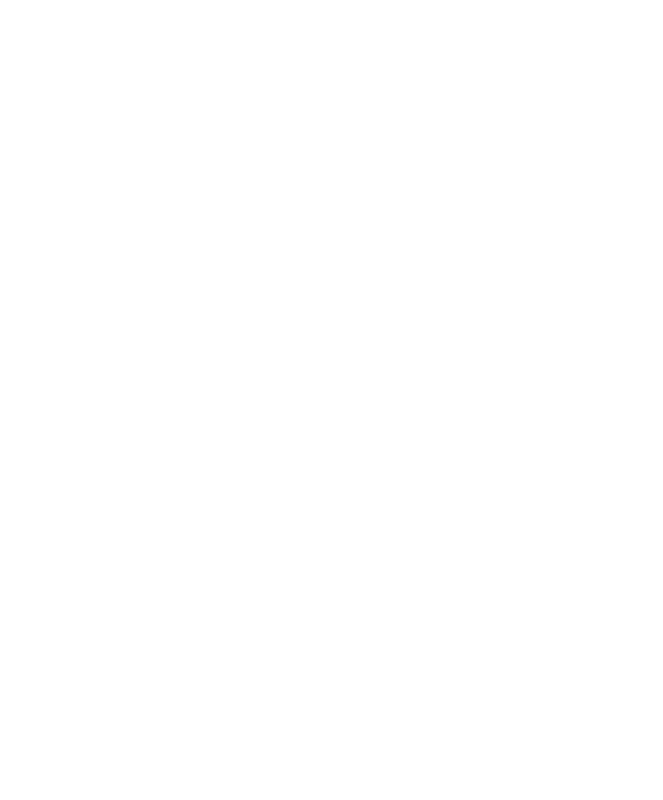
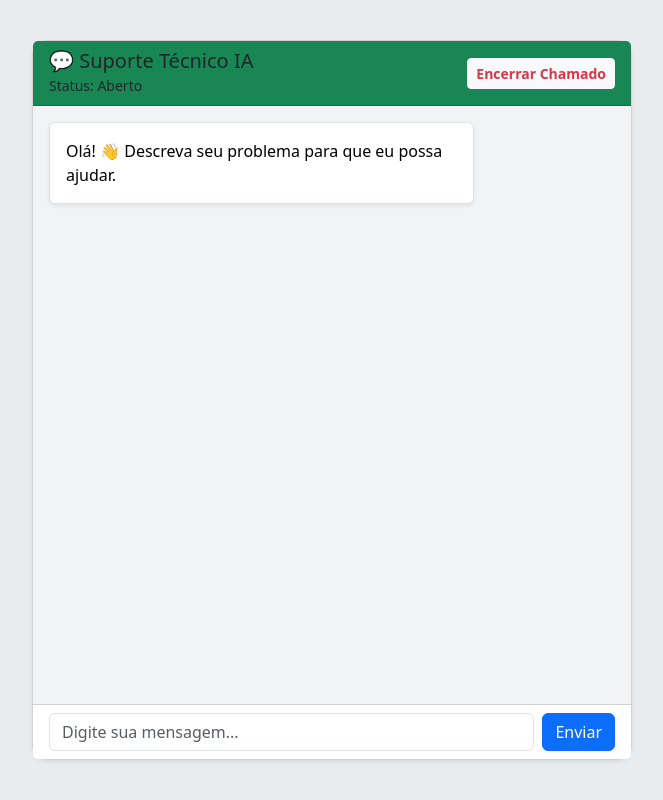
Before and after one commit to Guilherme3712/pim-helpdesk-chatbot, a React app in the folder frontend/helpdesk-chatbot-estatico/: page /chatbot in a window 1280 px wide. Before the commit this address had no page. Shown: the whole page, without its empty margins (308-971 px from the left). Built offline with nearby package versions, Linux system fonts and the light colour scheme; the HTML template or start-up script is replaced by a standard one.

Commit message:
Ajuste nas telas

```diff
--- a/frontend/helpdesk-chatbot-estatico/package.json
+++ b/frontend/helpdesk-chatbot-estatico/package.json
@@ -12,6 +12,7 @@
   "dependencies": {
     "bootstrap": "^5.3.8",
     "react": "^19.1.1",
+    "react-bootstrap": "^2.10.10",
     "react-dom": "^19.1.1",
     "react-router-dom": "^7.9.4"
   },
--- a/frontend/helpdesk-chatbot-estatico/src/App.jsx
+++ b/frontend/helpdesk-chatbot-estatico/src/App.jsx
@@ -4,6 +4,7 @@
 import Painel from "./pages/painel/painel";
 import Cadastro from "./pages/cadastro/cadastro";
 import { Routes, Route, Link } from "react-router-dom";
+import Chatbot from './pages/chatbot/chatbot';
 
 function App() {
 
@@ -31,6 +32,7 @@
             <Route path="/home" element={<Home />} />
             <Route path="/chamados" element={<Chamados />} />
             <Route path="/painel" element={<Painel />} />
+            <Route path="/chatbot" element={<Chatbot />} />
             <Route path="/cadastro" element={<Cadastro />} />
           </Routes>
         {/* </div> */}
--- /dev/null
+++ b/frontend/helpdesk-chatbot-estatico/src/pages/chatbot/chatbot.jsx
@@ -0,0 +1,132 @@
+import { useState, useRef, useEffect } from "react";
+import "bootstrap/dist/css/bootstrap.min.css";
+
+export default function Chatbot() {
+  const [messages, setMessages] = useState([
+    { sender: "ia", text: "Olá! 👋 Descreva seu problema para que eu possa ajudar." },
+  ]);
+  const [input, setInput] = useState("");
+  const [status, setStatus] = useState("Aberto"); // Status do chamado
+  const chatEndRef = useRef(null);
+
+  const statusColors = {
+    Aberto: "bg-success",
+    "Em andamento": "bg-warning text-dark",
+    Resolvido: "bg-secondary text-white",
+  };
+
+  // Rola para o final ao adicionar nova mensagem
+  useEffect(() => {
+    chatEndRef.current?.scrollIntoView({ behavior: "smooth" });
+  }, [messages]);
+
+  const handleSend = () => {
+    if (!input.trim()) return;
+    setMessages([...messages, { sender: "usuario", text: input }]);
+    setInput("");
+
+    // Simulação de resposta do chatbot
+    setTimeout(() => {
+      setMessages(prev => [
+        ...prev,
+        { sender: "ia", text: "Estou analisando sua solicitação..." },
+      ]);
+
+      // Se o status estiver aberto, muda para "Em andamento"
+      if (status === "Aberto") setStatus("Em andamento");
+    }, 800);
+  };
+
+  const handleCloseTicket = () => {
+    setStatus("Resolvido");
+    alert("Chamado encerrado!");
+  };
+
+  return (
+    <div
+      className="d-flex align-items-center justify-content-center"
+      style={{ height: "100vh", backgroundColor: "#e9ecef" }}
+    >
+      <div
+        className="card shadow-sm w-100"
+        style={{
+          maxWidth: "600px",
+          borderRadius: "15px",
+          height: "90vh",
+          display: "flex",
+          flexDirection: "column",
+        }}
+      >
+        {/* Cabeçalho com status */}
+        <div
+          className={`card-header d-flex justify-content-between align-items-center ${statusColors[status]}`}
+        >
+          <div>
+            <h5 className="mb-0">💬 Suporte Técnico IA</h5>
+            <small>Status: {status}</small>
+          </div>
+          <button
+            className="btn btn-light btn-sm text-danger fw-bold"
+            onClick={handleCloseTicket}
+          >
+            Encerrar Chamado
+          </button>
+        </div>
+
+        {/* Corpo do chat */}
+        <div
+          className="card-body flex-grow-1"
+          style={{
+            overflowY: "auto",
+            backgroundColor: "#f1f3f5",
+          }}
+        >
+          {messages.map((msg, index) => (
+            <div
+              key={index}
+              className={`d-flex mb-3 ${
+                msg.sender === "usuario" ? "justify-content-end" : "justify-content-start"
+              }`}
+            >
+              <div
+                className={`p-3 rounded shadow-sm`}
+                style={{
+                  maxWidth: "75%",
+                  backgroundColor:
+                    msg.sender === "usuario"
+                      ? "#0d6efd"
+                      : "#ffffff",
+                  color: msg.sender === "usuario" ? "white" : "black",
+                  border: msg.sender === "ia" ? "1px solid #dee2e6" : "none",
+                }}
+              >
+                {msg.text}
+              </div>
+            </div>
+          ))}
+          <div ref={chatEndRef} />
+        </div>
+
+        {/* Campo de entrada */}
+        <div className="card-footer bg-white d-flex">
+          <input
+            type="text"
+            className="form-control me-2 rounded"
+            placeholder="Digite sua mensagem..."
+            value={input}
+            onChange={(e) => setInput(e.target.value)}
+            onKeyDown={(e) => e.key === "Enter" && handleSend()}
+            disabled={status === "Resolvido"} // bloqueia input se resolvido
+          />
+          <button
+            className="btn btn-primary rounded"
+            onClick={handleSend}
+            disabled={status === "Resolvido"}
+          >
+            Enviar
+          </button>
+        </div>
+      </div>
+    </div>
+  );
+}
--- a/frontend/helpdesk-chatbot-estatico/src/pages/home/home.jsx
+++ b/frontend/helpdesk-chatbot-estatico/src/pages/home/home.jsx
@@ -37,11 +37,11 @@
 
 export default function Home() {
 
-  const handleRegister = () => {
-        // Exemplo: Navegar para a página de cadastro
-        // if (Link) { <Link to="/cadastro" /> }
-        alert('Redirecionando para a página de Cadastro...');
-    };
+  // const handleRegister = () => {
+  //       // Exemplo: Navegar para a página de cadastro
+  //       // if (Link) { <Link to="/cadastro" /> }
+  //       alert('Redirecionando para a página de Cadastro...');
+  //   };
 
 
   return (
@@ -77,11 +77,10 @@
                             style={{ width: '120px' }}
                         />
                         <Link
-                          to="/cadastro" // <--- Define a rota de destino
                           className="btn btn-primary px-2 fw-bold"
                           style={customStyles.btnPrimary}
                       >
-                          Cadastre-se
+                          Login
                       </Link>
 
                     </form>
```
Also changed, not shown: frontend/helpdesk-chatbot-estatico/src/pages/painel/painel.jsx (+93 -47 lines), frontend/helpdesk-chatbot-estatico/src/pages/chatbot/chatbot.css (added), frontend/helpdesk-chatbot-estatico/src/pages/meus-chamados/meus-chamados.jsx (deleted), 1 other file (tests, documents, lock files or other folders).
